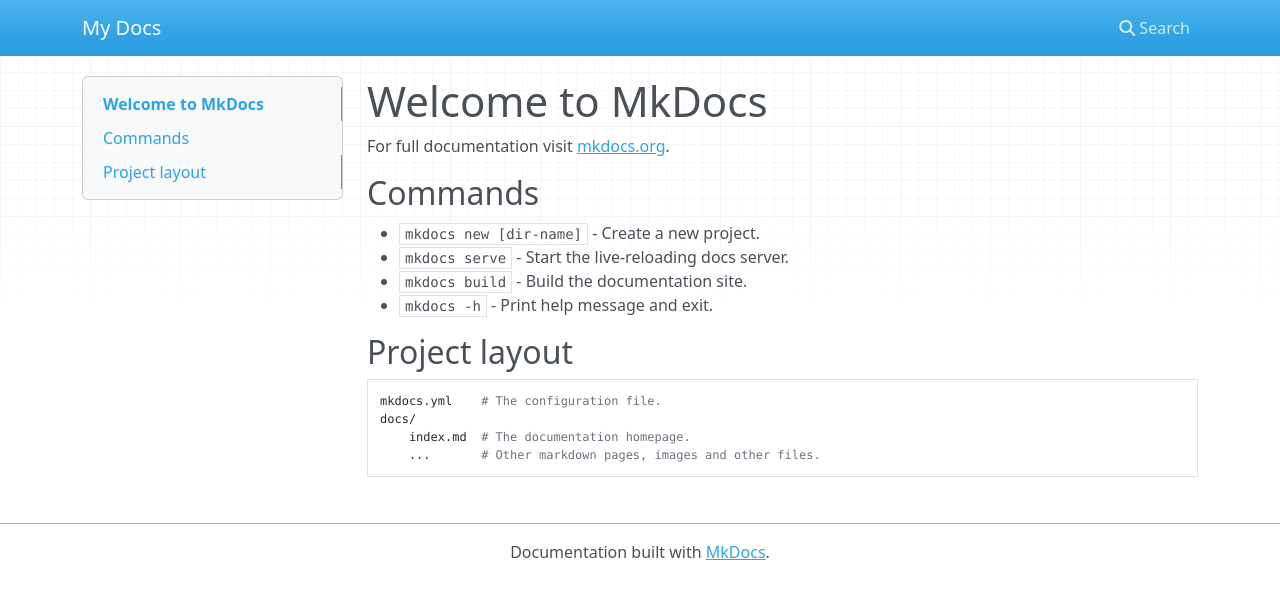
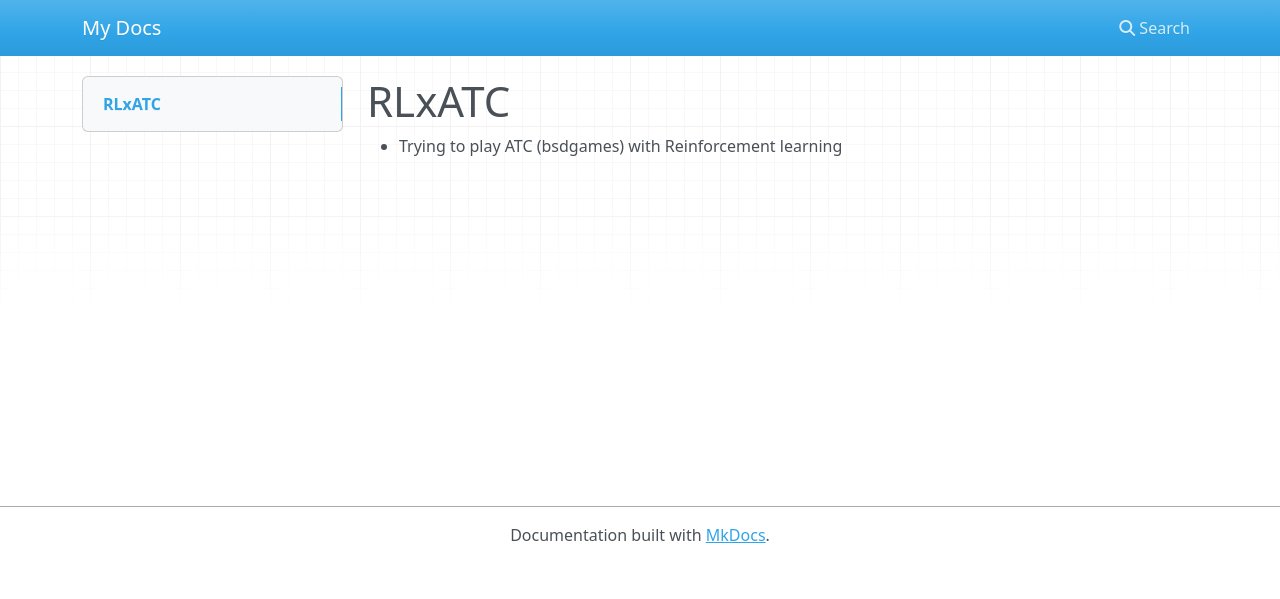
Before and after one commit to rajp152k/RLxATC, an MkDocs documentation site: the page built from docs/index.md, in a window 1280 px wide. Shown: the top 599 px of the page. Built offline with MkDocs 1.6.1, drawn with Linux system fonts in a browser that asks for light colours; nearby versions of some CDN libraries.

Commit message:
mkdocs init

```diff
--- a/docs/index.md
+++ b/docs/index.md
@@ -1,17 +1,3 @@
-# Welcome to MkDocs
+# RLxATC
 
-For full documentation visit [mkdocs.org](https://www.mkdocs.org).
-
-## Commands
-
-* `mkdocs new [dir-name]` - Create a new project.
-* `mkdocs serve` - Start the live-reloading docs server.
-* `mkdocs build` - Build the documentation site.
-* `mkdocs -h` - Print help message and exit.
-
-## Project layout
-
-    mkdocs.yml    # The configuration file.
-    docs/
-        index.md  # The documentation homepage.
-        ...       # Other markdown pages, images and other files.
+ - Trying to play ATC (bsdgames) with Reinforcement learning
--- a/mkdocs.yml
+++ b/mkdocs.yml
@@ -1 +1,3 @@
 site_name: My Docs
+nav:
+  - Home : index.md
```
